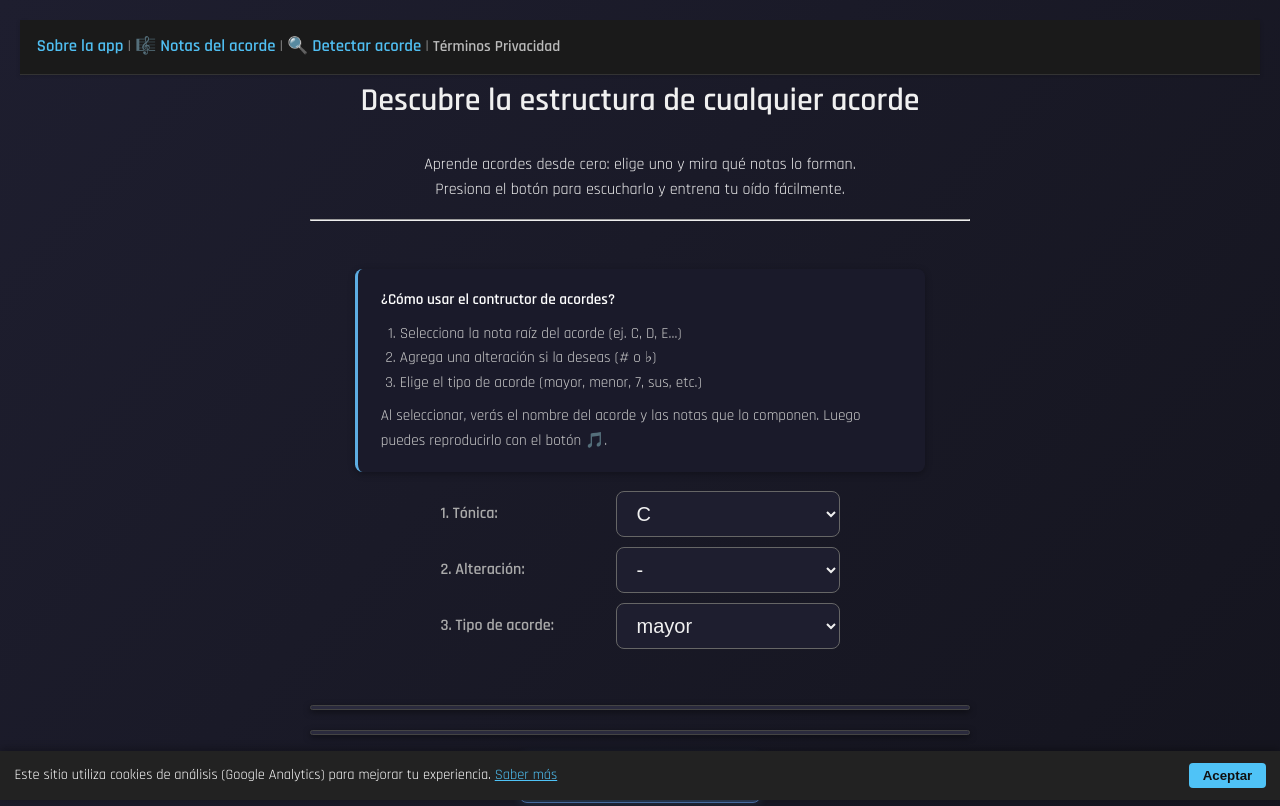
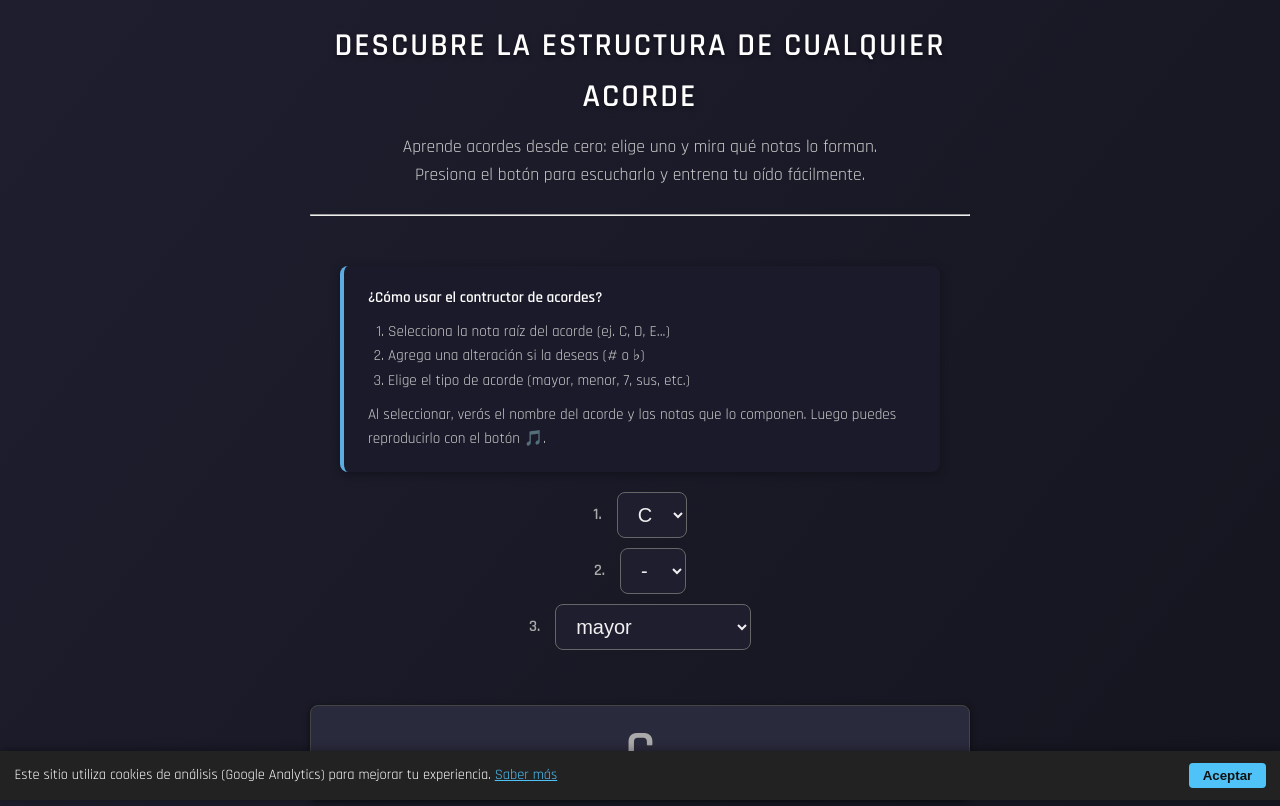
Before and after one commit to danferca/que-notas-tiene-tu-acorde, a website: page docs/index.html in a window 1280 px wide. Shown: the top 806 px of the page. Drawn offline with Linux system fonts and the light colour scheme.

Commit message:
fix: restaurar docs anterior

```diff
--- a/docs/index.html
+++ b/docs/index.html
@@ -21,8 +21,7 @@
     <link rel="preconnect" href="https://fonts.gstatic.com" crossorigin>
     <link rel="preload" as="style" href="https://fonts.googleapis.com/css2?family=Rajdhani:wght@400;600&display=swap">
 
-    <link rel="stylesheet" href="css/base.css">
-    <link rel="stylesheet" href="css/style-limpio.css">
+    <link rel="stylesheet" href="css/style.css" />
 
     <link rel="stylesheet" href="https://fonts.googleapis.com/css2?family=Rajdhani:wght@400;600&display=swap" media="print" onload="this.media='all'">
     <noscript>
@@ -49,38 +48,18 @@
 
 </head>
 <body>
-    <nav class="menu-simple">
-        <button class="menu-toggle" aria-label="Abrir menú" aria-expanded="false" aria-controls="menu-links">
-          <span class="bar"></span>
-          <span class="bar"></span>
-          <span class="bar"></span>
-        </button>
-        <div id="menu-links" class="menu-links">
-          <a href="sobre.html" class="enlace">Sobre la app</a>
-          <span class="separador">|</span>
-          <a href="index.html" class="enlace">🎼 Notas del acorde</a>
-          <span class="separador">|</span>
-          <a href="nombre-acorde.html" class="enlace">🔍 Detectar acorde</a>
-          <span class="separador separador-legal">|</span>
-          <a href="terminos.html" class="enlace enlace-legal">Términos</a>
-          <a href="privacidad.html" class="enlace enlace-legal">Privacidad</a>
-        </div>
-    </nav>
     <main class="app-container">
-       <header>
+       <header id="titulo">
              <div class="app-container">
             <div id="titulo">
                 <h1>Descubre la estructura de cualquier acorde</h1>
             <br>
             <div class="intro">
                 <p>Aprende acordes desde cero: elige uno y mira qué notas lo forman.<br>
-                      Presiona el botón para escucharlo y entrena tu oído fácilmente.
-                    </p>
-                </div>
-               </div>
+                   Presiona el botón para escucharlo y entrena tu oído fácilmente.</p>
             </div>
        </header>
-
+    </div>
     <hr>
     <br>
     <section id="guia" aria-label="Guía de uso">
@@ -94,7 +73,7 @@
     </section>
     <section aria-label="Selección de acordes">
             <div id="tono">
-            <label for="tonos">1. Tónica:</label>
+            <label for="tonos">1.</label>
             <select name="1." id="tonos">
                 <option value="C">C</option>
                 <option value="D">D</option>
@@ -107,7 +86,7 @@
         </div>
 
         <div id="alteraciones">
-            <label for="alteracion">2. Alteración:</label>
+            <label for="alteracion">2.</label>
             <select name="2." id="alteracion">
                 <option value=" ">-</option>
                 <option value="#" id="sostenido">#</option>
@@ -117,7 +96,7 @@
         </div>
 
         <div id="alteracionesM">
-            <label for="alteracionM">3. Tipo de acorde:</label>
+            <label for="alteracionM">3.</label>
             <select name="3." id="alteracionM">
                 <option value=" ">mayor</option>
                 <option value="m" id="m">menor</option>
@@ -150,13 +129,13 @@
         <div id="notasTono">
             <label for="notas" id="notasSelect"></label>
         </div>
+    </div>
     </section>
 
     <div class="reproducir-contenedor">
         <button id="playChordBtn" aria-label="Reproducir el acorde seleccionado">🔊 Reproducir acorde</button>
-    </div>
-    <section id="teoria-musical" aria-labelledby="Teoría musical sobre acordes">
-      <h2 id="teoriaTitulo">¿Cómo se construyen los acordes?</h2>
+    <section id="teoria-musical" aria-label="Teoría musical sobre acordes">
+      <h2>¿Cómo se construyen los acordes?</h2>
       <p>
         Los acordes básicos nacen de la superposición de tres notas: la <strong>tónica</strong> (nota base), la <strong>tercera</strong> (que determina si el acorde es mayor o menor) y la <strong>quinta</strong> (que le da estabilidad). Esta estructura se conoce como <em>tríada en posición fundamental</em>.
       </p>
@@ -164,6 +143,7 @@
         Al añadir nuevas notas como la <strong>sétima</strong>, <strong>novena</strong> o <strong>oncena</strong>, se obtienen acordes más complejos y ricos en color, ideales para estilos como el jazz o la música cinematográfica.
       </p>
     </section>
+    </div>
     </main>
     <br>
 
--- a/docs/privacidad.html
+++ b/docs/privacidad.html
@@ -6,7 +6,7 @@
   <meta name="viewport" content="width=device-width, initial-scale=1.0" />
   <title>Política de Privacidad - Qué notas tiene tu acorde</title>
   <meta name="description" content="Lee la política de privacidad de Qué notas tiene tu acorde. Esta herramienta educativa respeta tu privacidad.">
-  <link rel="stylesheet" href="css/style-limpio.css">
+  <link rel="stylesheet" href="css/style.css" />
 </head>
 <body class="app-container">
   <div class="legal-container">
```
Also changed, not shown: docs/js/config.js (+1 -1 lines), docs/js/logic.js (+1 -1 lines), docs/js/main.js (+1 -1 lines), docs/js/ui.js (+1 -1 lines), docs/terminos.html (+1 -1 lines), 1 other file. Lines whose indentation alone changed are shown as unchanged.
